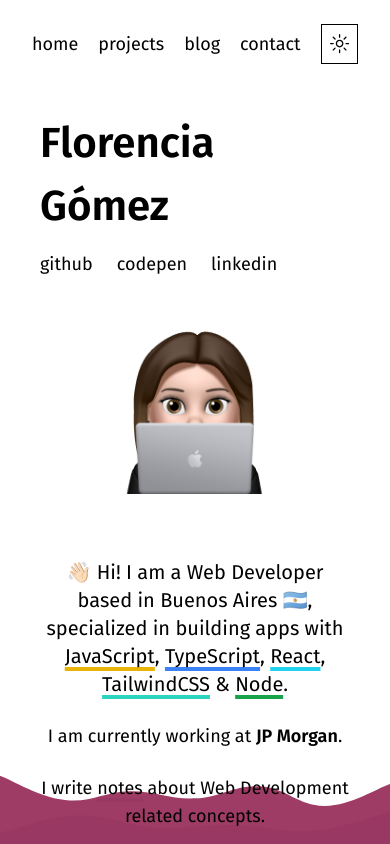
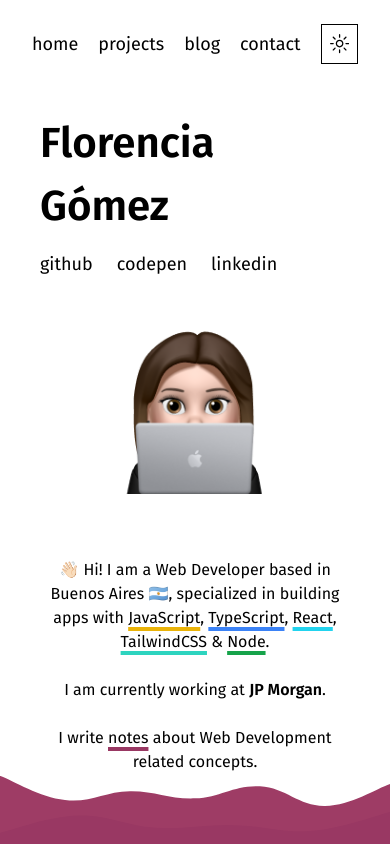
Before and after one commit to florxgomez/personal-website, a Next.js app: page / in a window 390 px wide. Built offline with nearby package versions, Linux system fonts and the light colour scheme.

Commit message:
modify text size on mobile

```diff
--- a/src/app/page.tsx
+++ b/src/app/page.tsx
@@ -15,7 +15,7 @@ export default function Home() {
           height={200}
         />
         <div className={"text-center sm:text-left sm:ml-10"}>
-          <p className="text-xl mt-16">
+          <p className="sm:text-xl mt-16 text-md">
             👋🏻 Hi! I am a Web Developer based in Buenos Aires 🇦🇷, specialized in
             building apps with{" "}
             <span
@@ -59,11 +59,11 @@ export default function Home() {
             </span>
             .
           </p>
-          <p className="mt-6 text-lg">
+          <p className="mt-6 sm:text-lg text-md">
             I am currently working at{" "}
             <span className={"font-bold"}>JP Morgan</span>.
           </p>
-          <p className="mt-6 text-lg">
+          <p className="mt-6 sm:text-lg text-md">
             I write{" "}
             <Link href={"/blog"}>
               <span className="underline underline-offset-4 decoration-4 decoration-primary hover:text-primary dark:hover:text-primary-dark dark:decoration-primary-dark">
```
